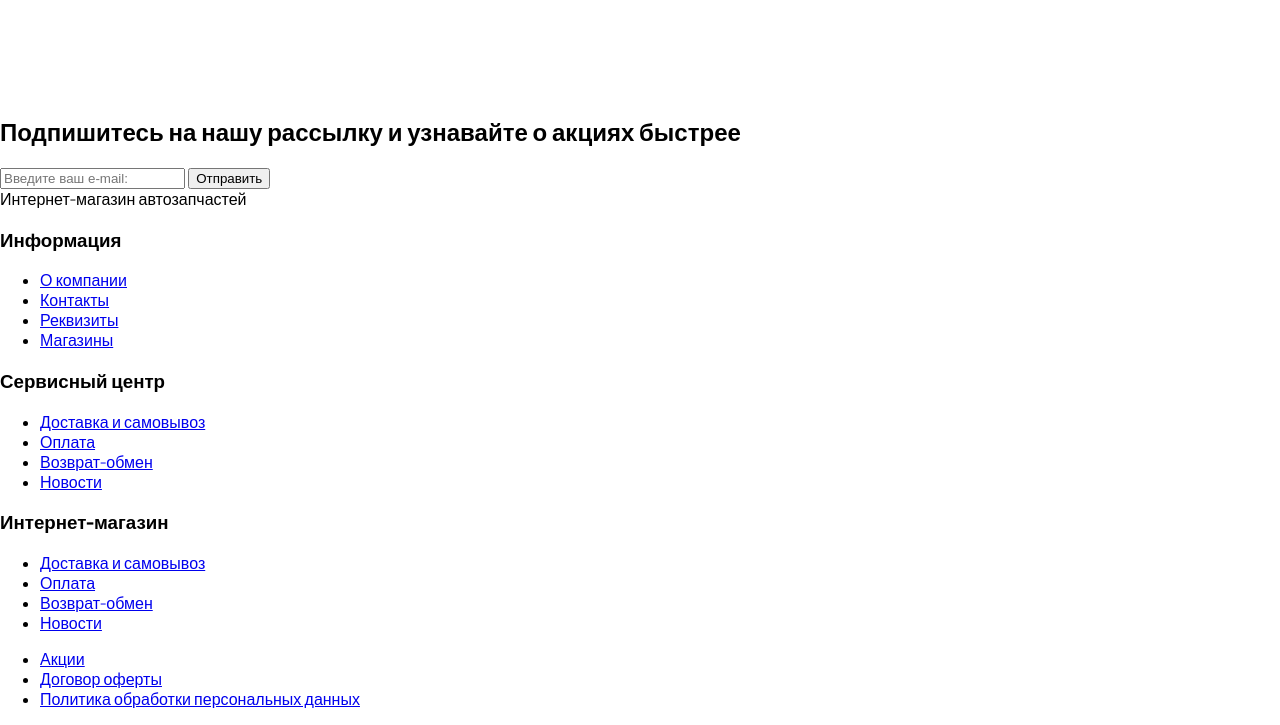
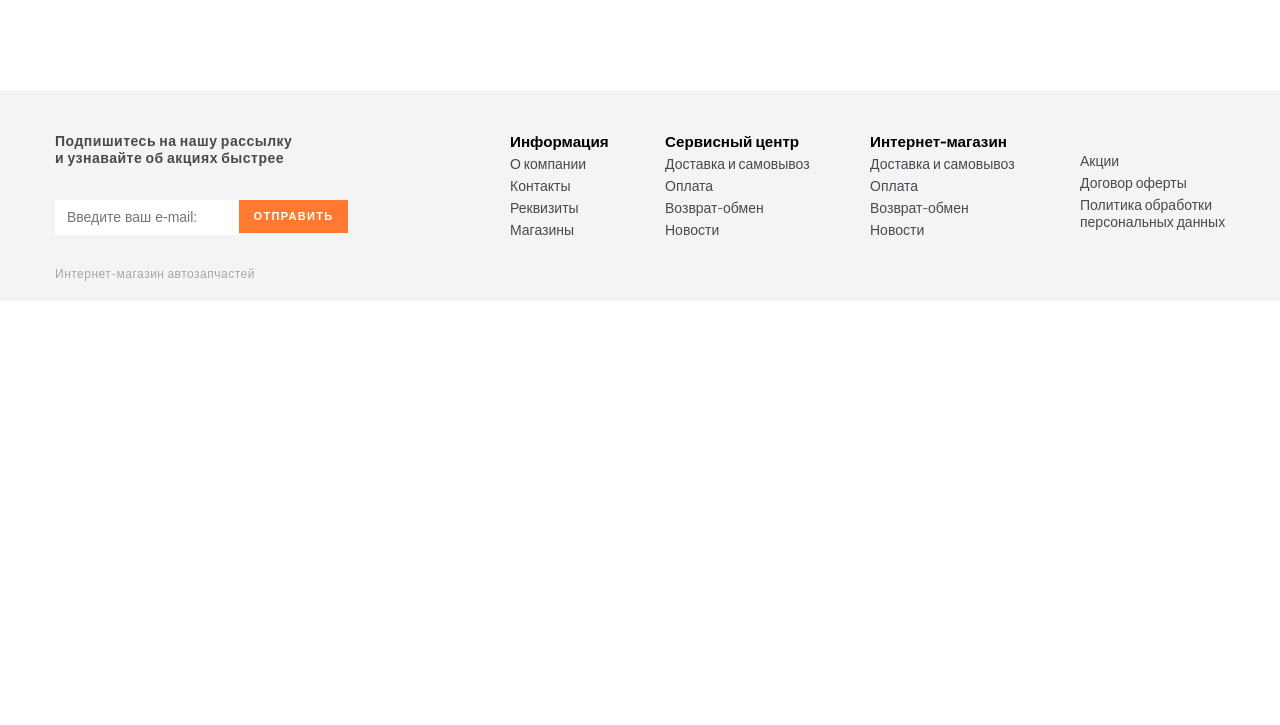
Before and after one commit to ANTONUTKIN/Spares-shop, a website: page source/home.html in a window 1280 px wide. Shown: the part 2743-3468 px from the top of the page. After the commit the page ends 3044 px from the top, so only its background shows below. Drawn offline with nearby package versions, Linux system fonts and the light colour scheme; files that its build step writes are made by us from their sources; files whose address does not match are found by name.

Commit message:
Добавляет футер

```diff
--- a/source/home.html
+++ b/source/home.html
@@ -351,48 +351,50 @@
       </section>
     </main>
     <footer class="footer">
+      <div class="footer__wrapper container">
         <div class="footer__block1">
-        <h2>Подпишитесь на нашу рассылку и узнавайте о акциях быстрее</h2>
-        <form class="footer__block1-input" action="#" method="POST">
-          <input type="email" name="email" placeholder="Введите ваш e-mail:">
-          <input type="submit" name="email" value="Отправить">
+          <h2>Подпишитесь на нашу рассылку и узнавайте об акциях быстрее</h2>
+          <form class="footer__input" action="#" method="POST">
+            <input class="footer__input-textarea" type="email" name="email" placeholder="Введите ваш e-mail:">
+            <input class="footer__input-submit" type="submit" name="email" value="Отправить">
           </form>
-        <span class="footer__block1-text">Интернет-магазин автозапчастей</span>
+          <span>Интернет-магазин автозапчастей</span>
         </div>
         <div class="footer__block2">
           <div class="footer__block2-info">
             <h3>Информация</h3>
-          <ul class="footer__block2-info-list">
+            <ul class="footer__block2-list">
               <li><a href="#">О компании</a></li>
               <li><a href="#">Контакты</a></li>
               <li><a href="#">Реквизиты</a></li>
               <li><a href="#">Магазины</a></li>
             </ul>
           </div>
-        <div class="footer__block2-service">
+          <div class="footer__block2-info footer__block2-info--service">
             <h3>Сервисный центр</h3>
-          <ul class="footer__block2-service-list">
+            <ul class="footer__block2-list">
               <li><a href="#">Доставка и самовывоз</a></li>
               <li><a href="#">Оплата</a></li>
               <li><a href="#">Возврат-обмен</a></li>
               <li><a href="#">Новости</a></li>
             </ul>
           </div>
-        <div class="footer__block2-shop">
+          <div class="footer__block2-info footer__block2-info--store">
             <h3>Интернет-магазин</h3>
-          <ul class="footer__block2-service-list">
+            <ul class="footer__block2-list">
               <li><a href="#">Доставка и самовывоз</a></li>
               <li><a href="#">Оплата</a></li>
               <li><a href="#">Возврат-обмен</a></li>
               <li><a href="#">Новости</a></li>
             </ul>
           </div>
-        <div class="footer__block2-other">
-          <ul class="footer__block2-other-list">
+          <div class="footer__block2-info footer__block2-info--service">
+            <ul class="footer__block2-list footer__block2-list--discounts">
               <li><a href="#">Акции</a></li>
               <li><a href="#">Договор оферты</a></li>
               <li><a href="#">Политика обработки персональных данных</a></li>
             </ul>
+          </div>
         </div>
       </div>
     </footer>
--- a/source/sass/blocks/additive.scss
+++ b/source/sass/blocks/additive.scss
@@ -40,7 +40,7 @@
   position: relative;
   display: flex;
   justify-content: space-between;
-  margin-bottom: 120px;
+  margin-bottom: 93px;
 }
 
 .additive__products-button {
--- /dev/null
+++ b/source/sass/blocks/footer.scss
@@ -0,0 +1,114 @@
+.footer {
+  background: #F4F4F6;
+
+}
+
+.footer div ul {
+  list-style: none;
+}
+
+.footer__wrapper {
+  display: flex;
+  padding-top: 30px;
+  padding-bottom: 20px;
+}
+
+.footer__block1{
+  width: 292px;
+  margin-right: 215px;
+}
+
+.footer__block1 h2 {
+  display: block;
+  font-style: normal;
+  width: 240px;
+  font-weight: bold;
+  font-size: 14px;
+  line-height: 17px;
+  letter-spacing: 0.5px;
+  color: #48494D;
+  margin-bottom: 34px;
+}
+
+.footer__input {
+  position: relative;
+  margin-bottom: 27px;
+}
+
+.footer__input-textarea {
+  height: 33px;
+  width: 162px;
+  border: none;
+  background-color: #FFFFFF;
+  font-size: 14px;
+  line-height: 17px;
+  color: #A5A5A5;
+  padding-left: 12px;
+  padding-right: 10px;
+
+}
+
+.footer__input-submit {
+  position: absolute;
+  width: 109px;
+  height: 33px;
+  border: none;
+  background-color: #FF7931;
+  font-weight: 600;
+  font-size: 11px;
+  line-height: 13px;
+  letter-spacing: 0.12em;
+  text-transform: uppercase;
+  color: #FFFFFF;
+  cursor: pointer;
+}
+
+.footer__block1 span {
+  font-size: 12px;
+  line-height: 14px;
+  letter-spacing: 0.5px;
+  color: #A5A5A5;
+}
+
+.footer__block2 {
+  display: flex;
+  font-size: 13px;
+}
+
+.footer__block2-info {
+  margin-right: 25px;
+  width: 130px;
+
+  &--service {
+    width: 180px;
+  }
+
+  &--store {
+    margin-right: 30px;
+    width: 180px;
+  }
+}
+
+.footer__block2-info h3 {
+  margin-top: 12px;
+  margin-bottom: 5px;
+}
+
+.footer__block2-list {
+  padding: 0;
+  margin: 0;
+
+  &--discounts {
+    margin-top: 32px;
+  }
+}
+
+.footer__block2-list li {
+  margin-bottom: 5px;
+}
+
+.footer__block2-list a {
+  text-decoration: none;
+  color: #48494D;
+  font-size: 14px;
+}
--- a/source/sass/style.scss
+++ b/source/sass/style.scss
@@ -12,3 +12,4 @@
 @import "blocks/card.scss";
 @import "blocks/advertise-banner.scss";
 @import "blocks/additive.scss";
+@import "blocks/footer.scss";
```
Also changed, not shown: build/css/style.min.css, build/home.html, 1 other file. Lines whose indentation alone changed are shown as unchanged.
